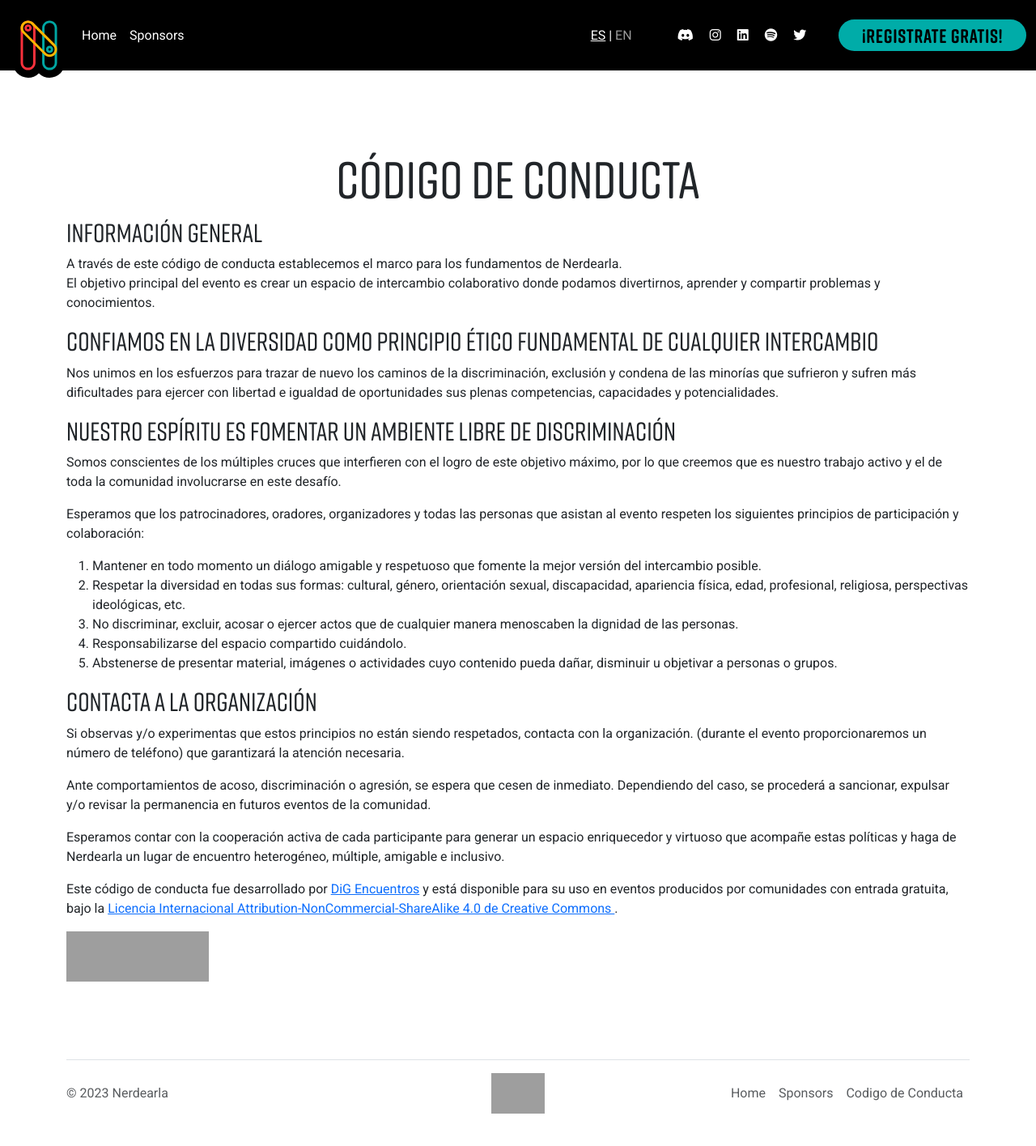
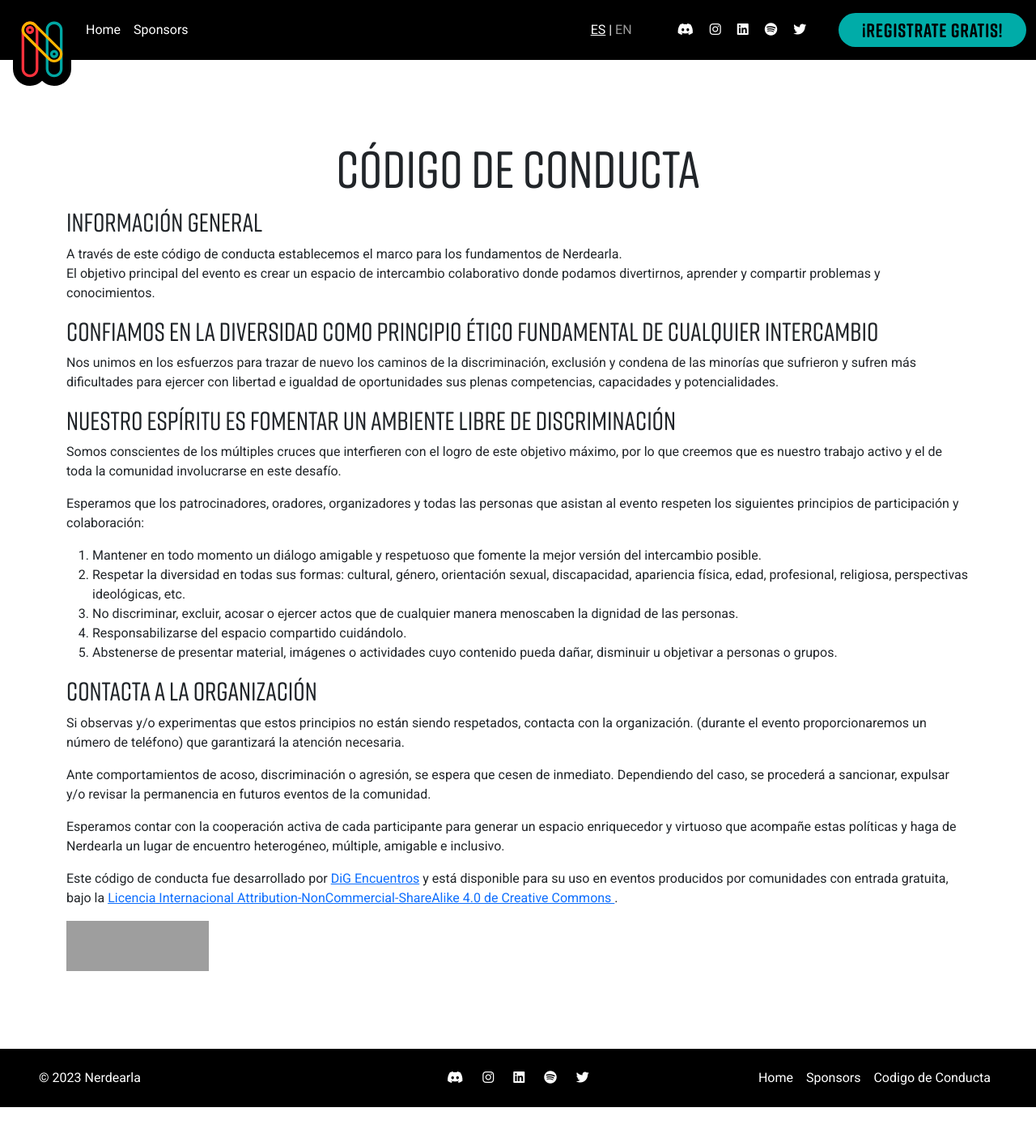
Before and after one commit to sysarmy/2023.nerdear.la, a Flask app: page /1/code_of_conduct/ in a window 1280 px wide. Shown: the whole page at 81% size. After the commit the page ends 1367 px from the top, so only its background shows below. Run offline with Flask 3, Linux system fonts and the light colour scheme; some libraries are stand-ins or nearby versions; some web fonts are replaced; grey boxes are pictures that could not be loaded.

Commit message:
sponsors and footer

```diff
--- a/app/static/css/custom_button.css
+++ b/app/static/css/custom_button.css
@@ -21,8 +21,8 @@
 	font-size: 1.5rem;
 	font-weight: bold;
 	letter-spacing: .03em;
-	margin: 1rem auto;
-	padding: .1rem 1.8rem;
+	margin: .5rem auto;
+	padding: .2rem 1.8rem;
 	text-decoration: none;
 	transition: all 0.3s ease;
 	z-index: 0;
@@ -32,7 +32,7 @@
 }
 
 @media (min-width: 992px) {
-	.custom_button {
+	.navbar-nav .custom_button {
 		margin-left: 2rem;
 	}
 }
--- a/app/static/css/hero.css
+++ b/app/static/css/hero.css
@@ -139,6 +139,7 @@ button#cta:active {
     .blurb {
         font-size: 1.5rem; /* Adjust font size for smaller screens */
     }
+}
 
 @media screen and (max-width: 768px) {
     .logo {
--- a/app/static/css/navbar.css
+++ b/app/static/css/navbar.css
@@ -1,5 +1,5 @@
 .navbar-brand {
-	min-width: 65px;
+	min-width: 70px;
 }
 .navbar-brand img {
 	position: absolute;
--- a/app/static/css/style.css
+++ b/app/static/css/style.css
@@ -7,7 +7,7 @@ h1 {
 }
 h2 {
 	font-family: "Rift Soft";
-	font-size:2.5em;
+	font-size:4em;
 }
 .responsive-image {
 	max-width: 100%;
@@ -21,3 +21,9 @@ h2 {
 	margin-top: 6rem;
 	margin-bottom: 6rem;
 }
+
+@media screen and (max-width: 768px) {
+	h2 {
+		font-size:3em;
+	}
+}
--- a/app/templates/components/footer.html
+++ b/app/templates/components/footer.html
@@ -1,24 +1,36 @@
 {# This components displays the footer of the page #}
-<section id="footer" class="mt-5">
-   <div class="container">
-      <footer class="d-flex flex-wrap justify-content-between align-items-center py-3 my-4 border-top">
-         <p class="col-md-4 mb-0 text-body-secondary">© 2023 Nerdearla</p>
-         <div class="col-md-4 d-flex align-items-center justify-content-center mb-3 mb-md-0 me-md-auto">
-            <a href="https://sysarmy.com" target="_blank" rel="noopener noreferrer">
-               <img src="{{ url_for('static', filename='img/logos/sysarmy-10anios.png') }}"
-                    alt="logo"
-                    height="50px">
+<section id="footer" class="bg-black">
+      <footer class="d-flex flex-wrap justify-content-between align-items-center px-5 py-3">
+         <p class="col-md-4 text-white mb-0">© 2023 Nerdearla</p>
+         {# Social icons #}
+         <div class="col-md-4 d-flex justify-content-center align-items-center flex-row gap-4">
+            <!-- Icons -->
+            <a class="nav-link nav-item" href="https://sysar.my/discord">
+               <i class="fab fa-discord text-white"></i>
+            </a>
+            <a class="nav-link nav-item" href="https://www.instagram.com/nerdear_la/">
+               <i class="fab fa-instagram text-white"></i>
+            </a>
+            <a class="nav-link nav-item"
+               href="https://www.linkedin.com/company/sysarmy/">
+               <i class="fab fa-linkedin text-white"></i>
+            </a>
+            <a class="nav-link nav-item" href="https://nerdear.live/spotify">
+               <i class="fab fa-spotify text-white"></i>
+            </a>
+            <a class="nav-link nav-item" href="https://twitter.com/nerdearla">
+               <i class="fab fa-twitter text-white"></i>
             </a>
          </div>
-         <ul class="nav col-md-4 justify-content-end">
+
+         <ul class="nav col-md-4 justify-content-md-end">
             <a href="{{ url_for('index', lang_code=lang_code) }}"
-               class="nav-item nav-link px-2 text-body-secondary">Home</a>
+               class="nav-item nav-link px-2 text-white">Home</a>
             <a href="{{ url_for('sponsors', lang_code=lang_code) }}"
-               class="nav-item nav-link px-2 text-body-secondary">Sponsors</a>
+               class="nav-item nav-link px-2 text-white">Sponsors</a>
             <a href="{{ url_for('code_of_conduct', lang_code=lang_code) }}"
-               class="nav-item nav-link px-2 text-body-secondary">{{ _("Codigo de Conducta") }}</a>
+               class="nav-item nav-link px-2 text-white">{{ _("Codigo de Conducta") }}</a>
             {# <a href="{{ url_for('agenda', lang_code=lang_code ) }}" class="nav-item nav-link px-2 text-body-secondary">Agenda</a> #}
          </ul>
       </footer>
-   </div>
 </section>
--- a/app/templates/components/navbar.html
+++ b/app/templates/components/navbar.html
@@ -17,7 +17,7 @@
             href="{{ url_for('index', lang_code=lang_code) }}">
             <img src="{{ url_for('static', filename='img/logos/n-detailed.svg') }}"
                  alt="Bootstrap"
-                 height="80" />
+                 height="90" />
          </a>
          <button class="navbar-toggler"
                  type="button"
```
Also changed, not shown: app/templates/index.html (+21 -9 lines).
